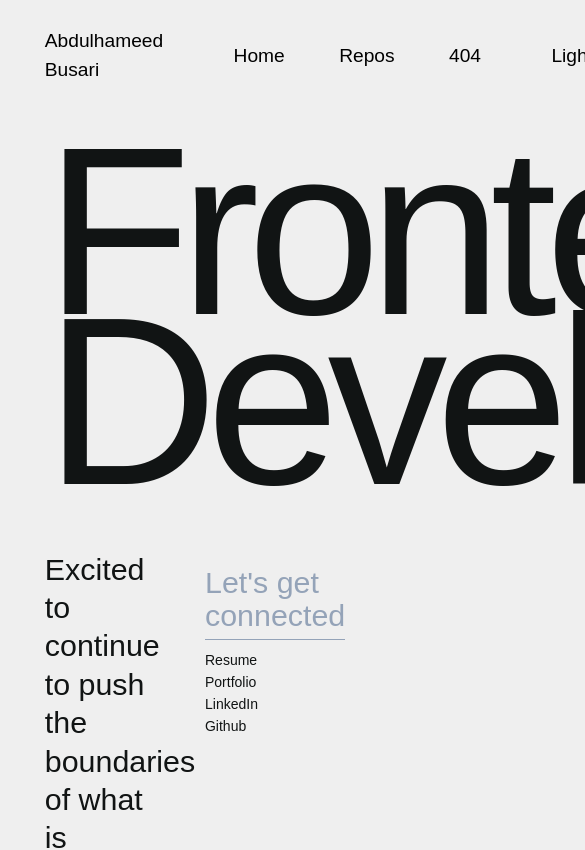
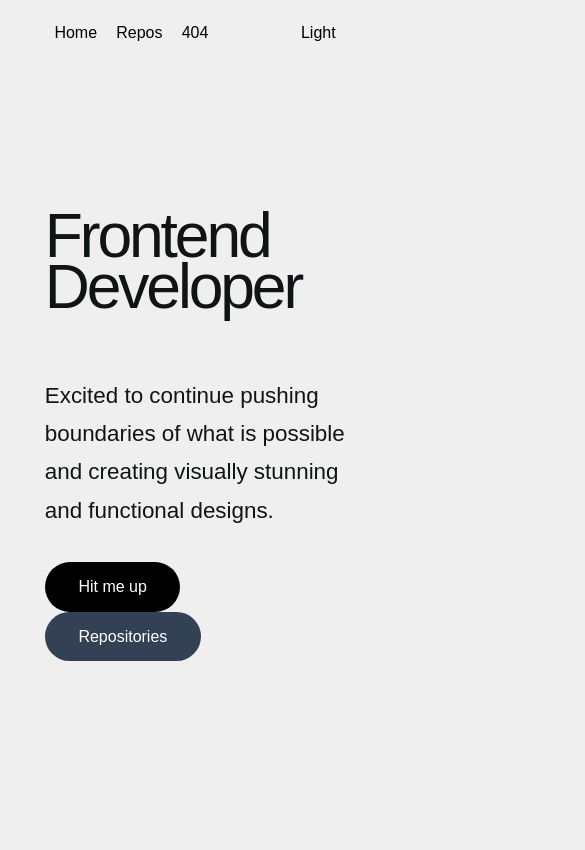
Before and after one commit to 0xlarmideh/vue-repos, a Vue app: page / in a window 390 px wide. Shown: the top 850 px of the page, 585 px wide, since content can reach past the window. Built offline with nearby package versions, Linux system fonts and the light colour scheme; a web font is replaced by a local one.

Commit message:
Mobile responsiveness for 404 page and homepage implemented

```diff
--- a/src/App.vue
+++ b/src/App.vue
@@ -13,14 +13,10 @@ export default {
 <style>
 #app {
   font-family: 'Clash Display', sans-serif;
-  /* font-weight: 400; */
   -webkit-font-smoothing: antialiased;
   -moz-osx-font-smoothing: grayscale;
   margin: 0;
   padding: 0 1.4rem;
-
-  /* color: #111414;
-  background-color: #efefef; */
 }
 
 body {
--- a/src/components/Layout.vue
+++ b/src/components/Layout.vue
@@ -1,8 +1,8 @@
 <template>
-  <nav class="layout-navs">
+  <nav class="layout-navs py-[1.7rem] max-md:py-[.4rem] max-md:text-[16px]">
     <p class="layout-link name">Abdulhameed Busari</p>
     <div>
-      <router-link class="layout-link" to="/">Home</router-link>
+      <router-link class="layout-link " to="/">Home</router-link>
     <router-link class="layout-link" to="/repositories">Repos</router-link>
     <router-link class="layout-link" to="/404">404</router-link>
   </div>
@@ -22,13 +22,16 @@ nav {
   color: black;
   /* padding: 0 1.4rem; */
 
-  padding: .8rem 0;
+  /* padding: .8rem 0; */
   margin: .9rem 0;
 }
 
+.layout-navs {
+  font-size: 1.2rem;
+
+}
 .layout-link {
   list-style: none;
-  font-size: 1.2rem;
   padding: 0 1.7rem;
   cursor: pointer;
   text-decoration: none;
@@ -45,4 +48,13 @@ nav {
 .layout-link:hover {
   border-color: #ccc;
 }
+
+@media (max-width:801px)  {
+  .layout-link {
+    padding: 0 .6rem
+  }
+  .name {
+    display: none;
+  }
+ }
 </style>
--- a/src/store.js
+++ /dev/null
@@ -1,37 +0,0 @@
-import { createStore } from "vuex";
-
-const store = createStore({
-  state: {
-    counter: 0,
-  },
-  mutations: {
-    setCounter(state, newValue) {
-      state.counter = newValue;
-    },
-    incrementCounter(state) {
-      state.counter++;
-    },
-    decrementCounter(state) {
-      state.counter--;
-    },
-    resetCounter(state) {
-      state.counter = 0;
-    },
-  },
-  actions: {
-    setCounter({ commit }, newValue) {
-      commit("setCounter", newValue);
-    },
-    incrementCounter({ commit }) {
-      commit("incrementCounter");
-    },
-    decrementCounter({ commit }) {
-      commit("decrementCounter");
-    },
-    resetCounter({ commit }) {
-      commit("resetCounter");
-    },
-  },
-});
-
-export default store;
--- a/src/views/AllRepos.vue
+++ b/src/views/AllRepos.vue
@@ -3,21 +3,25 @@
   <div class="repos-container">
       <div class="loading-spinner" v-if="loading"><span class="loader" ></span></div>
     <div class="mt-[6rem]" v-else>
-      <SmallText text="Selected Works" className="font-regular border-b-2 border-slate-300 pb-[.7rem]" />
+      <div class="flex border-b-2 border-slate-300 gap-2">
+        <SmallText text="Selected Works" className="font-regular pb-[.7rem]" />
+        <Paragraph text="[5]" />
+      </div>
+
       <ul>
         <li class=" border-b-2 border-slate-300 py-[1.8rem]"
           v-for="repo in paginatedRepos"
           :key="repo.id"
         >
           <router-link
-          class="capitalize text-[4.2rem] font-medium"
+          class="capitalize text-[2.7rem] font-medium"
             :to="{ name: 'single-repo', params: { id: repo.id } }"
             >{{ repo.name }}</router-link
           >
           <Paragraph className="uppercase" :text= 'repo.language' />
         </li>
       </ul>
-      <div class="btn-container">
+      <div class="flex gap-8 mt-[3rem]">
         <button
           @click="currentPage--"
           :disabled="currentPage === 1"
--- a/src/views/HomePage.vue
+++ b/src/views/HomePage.vue
@@ -1,32 +1,36 @@
 <template>
   <div>
     <Layout />
-    <div class="mt-[3rem]">
+    <div class="mt-[3rem] max-md:mt-[10rem]">
       <div>
         <h1 class="front-page-heading tracking-tighter">Frontend</h1>
         <h1 class="front-page-heading tracking-tighter">Developer</h1>
       </div>
     </div>
-    <div class="grid grid-cols-[1fr,0.3fr] mt-[4rem]">
+    <div class="grid grid-cols-[1fr,0.3fr] mt-[4rem] max-md:block">
       <SmallText
-        className="w-[70%] mb-[2rem] leading-[2.4rem]"
-        text="Excited to continue to push the boundaries of what is possible and create visually stunning and functional designs."
+        className="w-[70%] max-md:w-full max-md:text-[1.4rem] mb-[2rem] leading-[2.4rem]"
+        text="Excited to continue pushing boundaries of what is possible and creating visually stunning and functional designs."
       />
-      <div class="inline-flex flex-col">
+      <div class="socials">
         <SmallText
           text="Let's get connected"
           className="border-slate-400 text-[1.4rem] border-b-[1px] py-[.4rem] my-[.6rem] text-slate-400"
         />
-        <Link className="" title="Resume" link="" />
-        <Link title="Portfolio" link="www.larmideh.me" />
-        <Link title="LinkedIn" link="www.linkedin.com/in/larmideh" />
-        <Link title="Github" link="github.com/0xlarmideh" />
+        <Link className="" title="Resume" link="" /><br>
+        <Link title="Portfolio" link="www.larmideh.me" /><br>
+        <Link title="LinkedIn" link="www.linkedin.com/in/larmideh" /><br>
+        <Link title="Github" link="github.com/0xlarmideh" /><br>
       </div>
     </div>
-    <div class="flex gap-6">
-      <Btn className="bg-black"  text="Hit me up" />
-      <router-link to="/repositories"><Btn className="bg-slate-700" link="/repositories" text="Check Repositories" /></router-link>
-
+    <div class="max:md-block">
+      <Btn className="bg-black mr-[.6rem]" text="Hit me up" />
+      <router-link to="/repositories"
+        ><Btn
+          className="bg-slate-700"
+          link="/repositories"
+          text="Repositories"
+      /></router-link>
     </div>
   </div>
 </template>
@@ -53,10 +57,20 @@ export default {
 
 <style>
 .front-page-heading {
-  font-size: 225px;
-  font-size: 15em;
+  /* font-size: 200px; */
+  font-size: 15vw;
+  /* font-size: 15em; */
   font-weight: 500;
   line-height: 170px;
+}
 
+@media (max-width: 801px) {
+  .front-page-heading {
+    font-size: 16vw;
+    line-height: 13vw;
+  }
+  .socials {
+    display: none;
+  }
 }
 </style>
--- a/src/views/NotFound.vue
+++ b/src/views/NotFound.vue
@@ -1,14 +1,14 @@
 <template>
   <Layout />
-  <div class="error-page">
+  <div class="grid grid-cols-[1fr,1fr] max-md:block error-page">
     <div class="img-container">
-      <img src="../assets/404.svg" alt="404" class="img-404" />
+      <img src="../assets/404.svg" alt="404" class="img-404 " />
     </div>
     <div class="link-container">
-      <Btn className="bg-slate-500" text="Page not found" />
-      <Heading className="text-[3.6rem] py-[2rem]" title="Oh no! Error 404" />
-      <Paragraph className="w-[80%] text-[1.4rem]" text="Something happened along your way here. Maybe try another time" />
-      <RouterLink to="/" ><Btn className="bg-black  mt-[.9rem]" text="Go Home" /></RouterLink>
+      <Btn className="bg-slate-300 text-slate-500" text="Page not found" />
+      <Heading className="text-[3.6rem] max-md:text-[8vw] py-[2rem]" title="Oh no! Error 404" />
+      <Paragraph className="w-[80%] max-md:w-full text-[1.4rem]" text="Something happened along your way here. Maybe try another time" />
+      <RouterLink to="/" ><Btn className="bg-black max-md:mt-[2.1rem]  mt-[.9rem]" text="Go Home" /></RouterLink>
     </div>
   </div>
 </template>
@@ -29,8 +29,8 @@ export default {
 </script>
 <style>
 .error-page {
-  display: grid;
-  grid-template-columns: 1fr 1fr;
+  /* display: grid;
+  grid-template-columns: 1fr 1fr; */
   gap: 3rem;
   align-items: center;
 }
--- a/src/views/SingleRepo.vue
+++ b/src/views/SingleRepo.vue
@@ -43,9 +43,6 @@ export default {
     redirectToHome() {
       this.$router.push("/");
     },
-  },
-  mounted() {
-    document.body.style.backgroundColor = "lightblue";
   },
 };
 </script>
```
